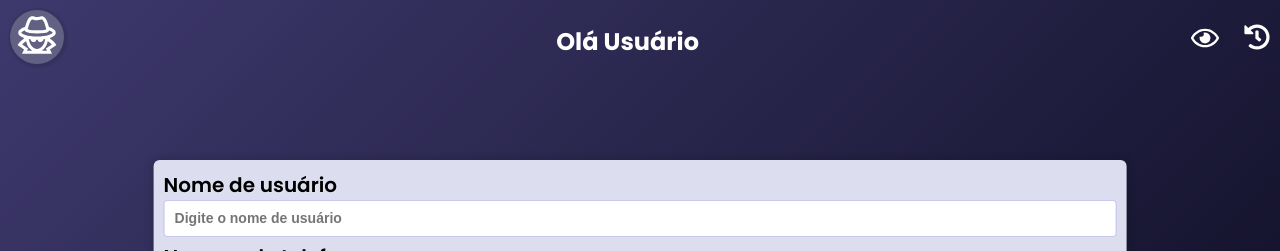
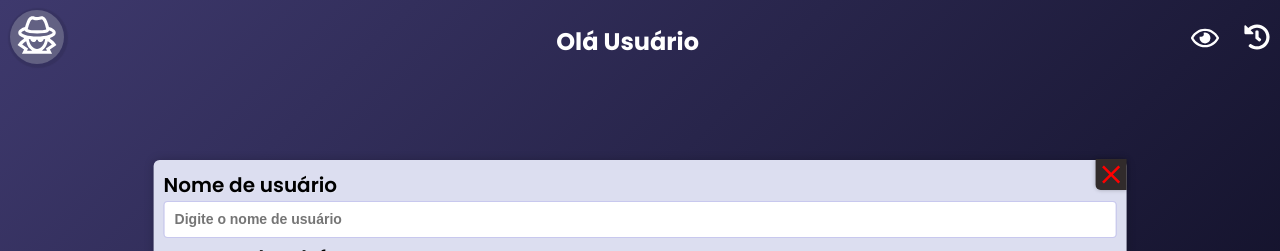
Before and after one commit to SantV7/invoice_manager, a React (Vite) app: page / in a window 1280 px wide. Both pictures are taken after a click on the element 37 px from the left and 37 px from the top of the page. Shown: the top 251 px of the page. Built offline with nearby package versions, Linux system fonts and the light colour scheme.

Commit message:
Terminei de fazer a função para fechar a profile area

```diff
--- a/src/components/header/Header.jsx
+++ b/src/components/header/Header.jsx
@@ -32,6 +32,10 @@ const Header = () => {
     setNewUserName(userName)
   }
 
+  function closeProfile() {
+    setProfileState(false)
+  }
+
   return (
     <>
       <header className={styles.headerAcc}>
@@ -46,12 +50,21 @@ const Header = () => {
           ? <div id={styles.area_profile}>
               <header className={styles.header_profile}>
                 <label className={styles.label_data_profile} htmlFor="name_user">Nome de usuário</label>
+                <IoMdClose onClick={() => closeProfile()} id={styles.icon_close} size={31} color="red"/>
               </header>
 
-              <input onChange={(e) => setUserName(e.target.value)} className={styles.data_user} type="text" placeholder="Digite o nome de usuário"/>
+              <input onChange={(e) => setUserName(e.target.value)}
+               className={styles.data_user} type="text"
+               placeholder="Digite o nome de usuário"
+              />
 
               <label className={styles.label_data_profile} htmlFor="number_tell">Numero de telefone</label>
-              <input value={phone} maxLength={15} onChange={(verifyTelNumber)} className={styles.data_user} type="tel" name="number_tell" id="number_tell" placeholder="(00) 00000-0000"/>
+              <input value={phone} maxLength={15} onChange={(verifyTelNumber)} className={styles.data_user}
+               type="tel"
+               name="number_tell"
+               id="number_tell"
+               placeholder="(00) 00000-0000"
+              />
 
               <button onClick={() => saveDataProfile()} className={styles.save_profile_btn}>Salvar dados</button>
             </div>
@@ -68,7 +81,9 @@ const Header = () => {
             </div>
 
             <div className="reloadResults">
-                <FaHistory onClick={() => setHistoryInvoice(!historyInvoice)} className={styles.icons_hover} size={26} />
+                <FaHistory onClick={() => setHistoryInvoice(!historyInvoice)}
+                 className={styles.icons_hover} size={26}
+                />
             </div>
         </div>
 
--- a/src/components/header/header.module.css
+++ b/src/components/header/header.module.css
@@ -25,8 +25,20 @@
 .header_profile {
     display: flex;
     justify-content: space-between;
-    align-content: center;
+    align-content: start;
 }
+
+#icon_close {
+    background-color: rgb(49, 43, 43);
+    border-bottom-left-radius: 5px;
+    cursor: pointer;
+    position: relative;
+    top: -10.516px;
+    right: -10.13px;
+    box-shadow: 0px 0px 4px rgba(0, 0, 0, 0.26);
+}
+
+
 .label_data_profile {
     font-size: 20px;
     font-weight: 600;
```
